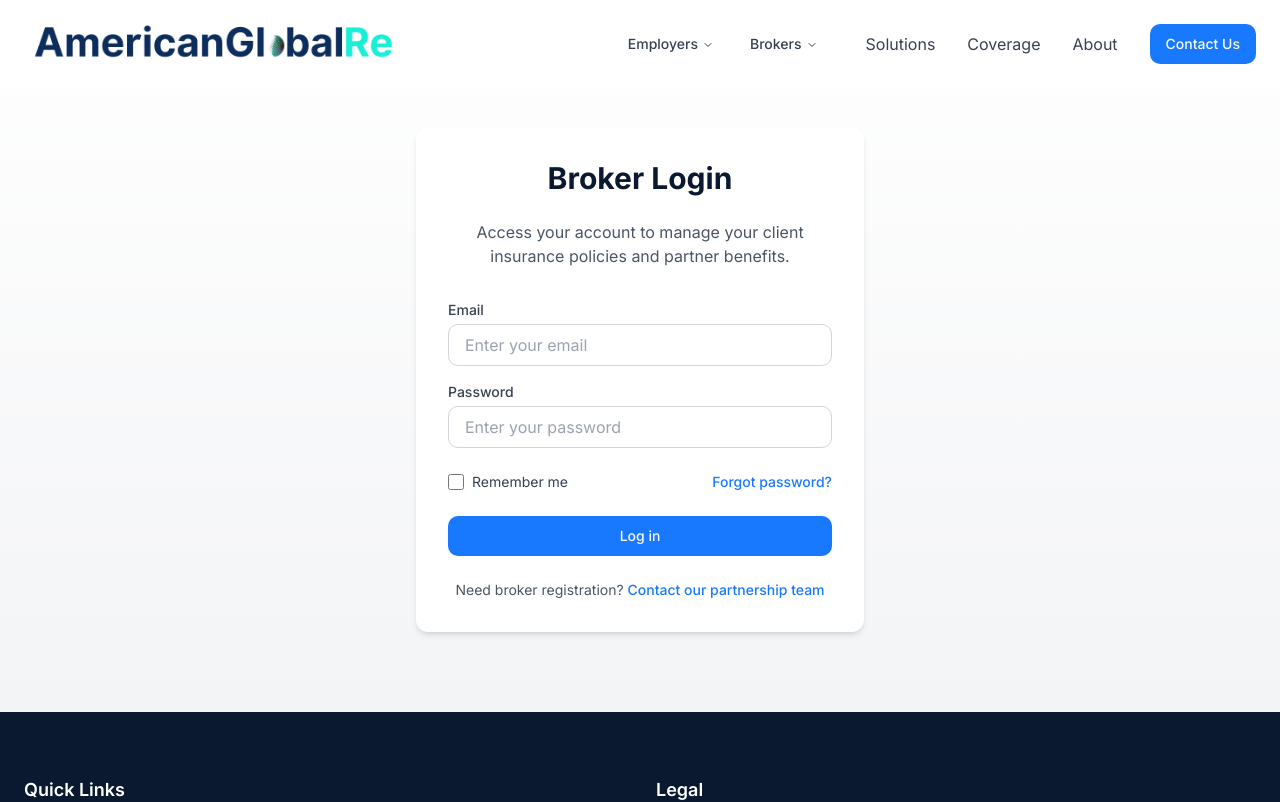
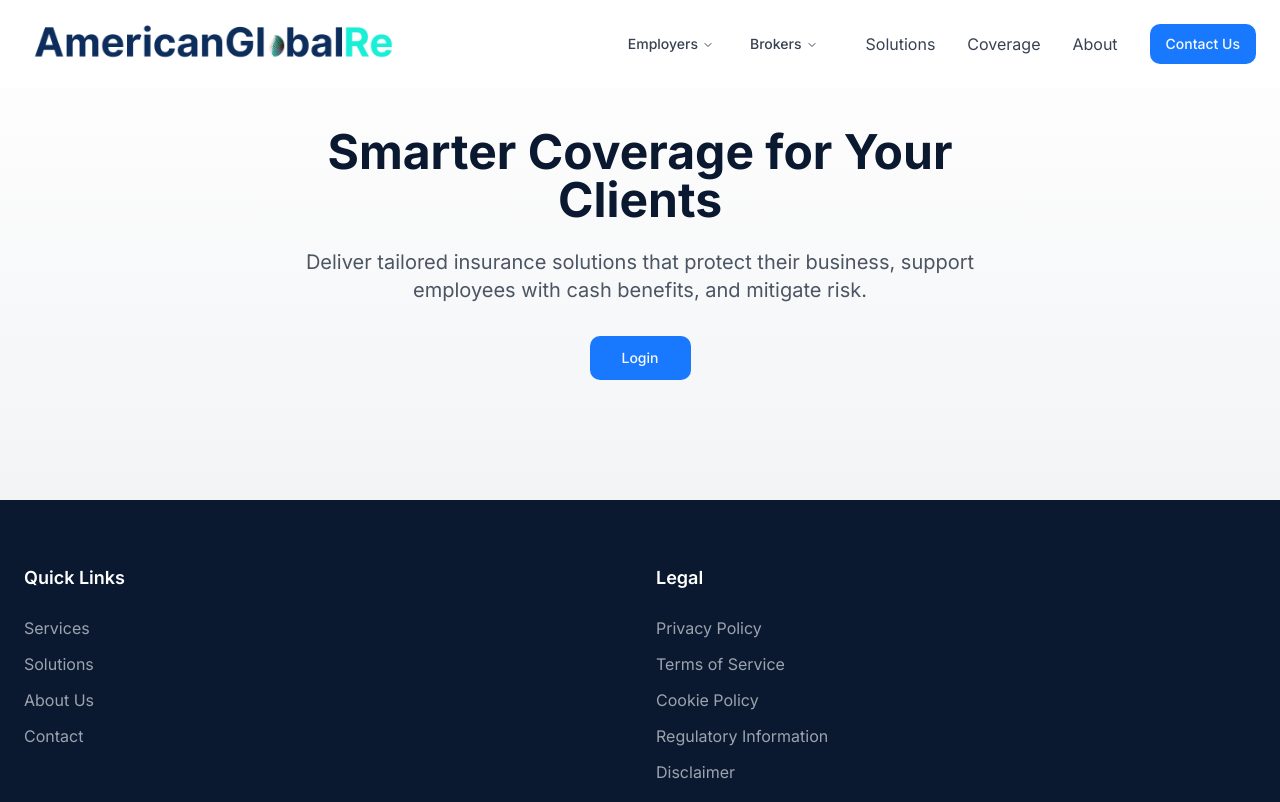
Before and after one commit to youngcitybandit/americanglobalre, a React (Vite) app: page /broker-login in a window 1280 px wide. Shown: the top 802 px of the page. Built offline with nearby package versions, Linux system fonts and the light colour scheme.

Commit message:
Refactor: Broker login page
Update broker login page content.

```diff
--- a/src/pages/BrokerLogin.tsx
+++ b/src/pages/BrokerLogin.tsx
@@ -10,63 +10,15 @@ const BrokerLogin = () => {
       <Navbar />
       <div className="pt-32 pb-20 bg-gradient-to-b from-white to-gray-100">
         <div className="container mx-auto px-4 md:px-6">
-          <div className="max-w-md mx-auto bg-white p-8 rounded-lg shadow-md">
-            <h1 className="text-2xl md:text-3xl font-bold text-center text-agr-dark mb-6">Broker Login</h1>
-            <p className="text-gray-600 text-center mb-8">
-              Access your account to manage your client insurance policies and partner benefits.
-            </p>
-
-            <div className="space-y-6">
-              <div className="space-y-4">
-                <div>
-                  <label htmlFor="email" className="block text-sm font-medium text-gray-700 mb-1">Email</label>
-                  <input
-                    type="email"
-                    id="email"
-                    className="w-full px-4 py-2 border border-gray-300 rounded-md focus:outline-none focus:ring-2 focus:ring-agr-brightBlue"
-                    placeholder="Enter your email"
-                  />
-                </div>
-                <div>
-                  <label htmlFor="password" className="block text-sm font-medium text-gray-700 mb-1">Password</label>
-                  <input
-                    type="password"
-                    id="password"
-                    className="w-full px-4 py-2 border border-gray-300 rounded-md focus:outline-none focus:ring-2 focus:ring-agr-brightBlue"
-                    placeholder="Enter your password"
-                  />
-                </div>
-              </div>
-
-              <div className="flex items-center justify-between">
-                <div className="flex items-center">
-                  <input
-                    id="remember-me"
-                    name="remember-me"
-                    type="checkbox"
-                    className="h-4 w-4 text-agr-brightBlue focus:ring-agr-brightBlue border-gray-300 rounded"
-                  />
-                  <label htmlFor="remember-me" className="ml-2 block text-sm text-gray-700">
-                    Remember me
-                  </label>
-                </div>
-                <div className="text-sm">
-                  <a href="#" className="font-medium text-agr-brightBlue hover:text-agr-blue">
-                    Forgot password?
-                  </a>
-                </div>
-              </div>
-
-              <Button className="w-full bg-agr-brightBlue hover:bg-agr-blue">
-                Log in
+          <div className="max-w-3xl mx-auto">
+            <div className="text-center mb-10">
+              <h1 className="text-3xl md:text-5xl font-bold text-agr-dark mb-6">Smarter Coverage for Your Clients</h1>
+              <p className="text-lg md:text-xl text-gray-600 mb-8">
+                Deliver tailored insurance solutions that protect their business, support employees with cash benefits, and mitigate risk.
+              </p>
+              <Button asChild size="lg" className="bg-agr-brightBlue hover:bg-agr-blue transition-transform duration-300 hover:scale-105">
+                <a href="/broker-login">Login</a>
               </Button>
-
-              <div className="text-center text-sm text-gray-600">
-                <span>Need broker registration? </span>
-                <a href="#" className="font-medium text-agr-brightBlue hover:text-agr-blue">
-                  Contact our partnership team
-                </a>
-              </div>
             </div>
           </div>
         </div>
```
